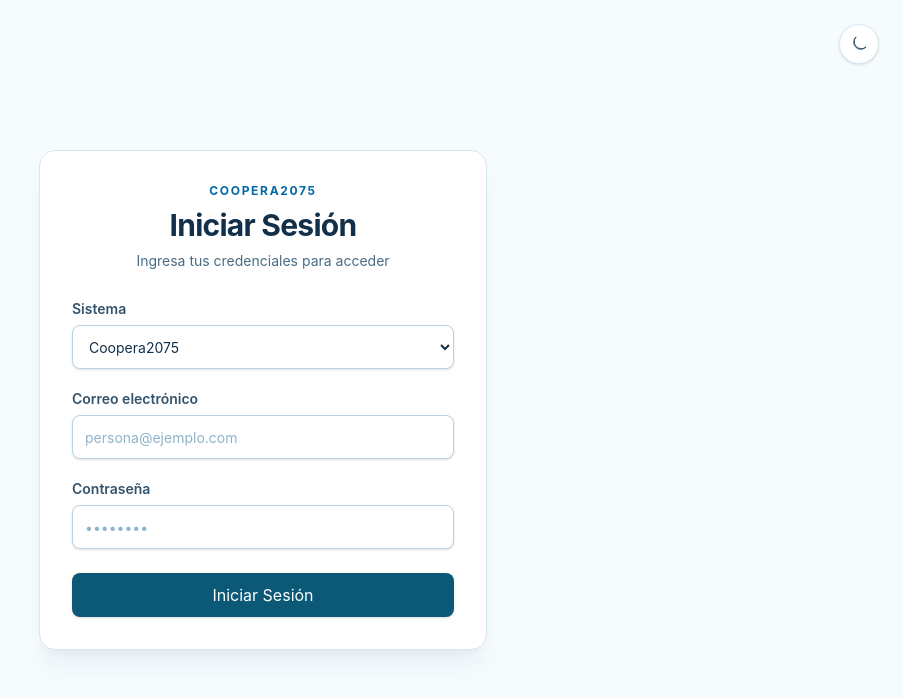
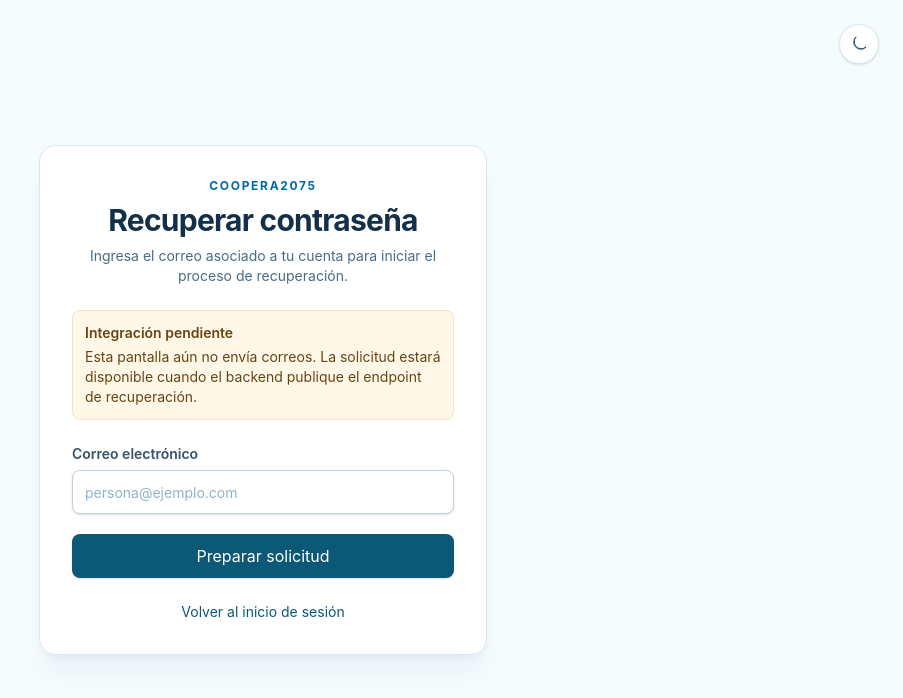
Before and after one commit to AndrxsQ/CooperAnki-frontend, a React (Vite) app: page /forgot-password in a window 1280 px wide. Before the commit this address led to /login. Shown: the top 698 px of the page, without its empty margins (377-1280 px from the left). Built offline with nearby package versions, Linux system fonts and the light colour scheme; no server answers.

Commit message:
feat(account): Crear vista de recuperación de contraseña y confirmación por correo. Provisionalmente implementado sin conexión a API.

```diff
--- /dev/null
+++ b/src/features/auth/components/AuthPageLayout.jsx
@@ -0,0 +1,39 @@
+import { useTheme } from "../../../context/useTheme";
+
+export const AuthPageLayout = ({ children }) => {
+  const { isDark, toggleTheme } = useTheme();
+
+  return (
+    <div className="min-h-screen bg-slate-50 text-slate-900 dark:bg-slate-950 dark:text-slate-100">
+      <button
+        aria-label={isDark ? "Cambiar a tema claro" : "Cambiar a tema oscuro"}
+        aria-pressed={isDark}
+        className="fixed right-4 top-4 z-40 grid h-10 w-10 place-items-center rounded-full border border-slate-200 bg-white text-slate-800 shadow-sm transition-colors hover:border-sky-600 hover:bg-slate-50 dark:border-slate-700 dark:bg-slate-900 dark:text-slate-100 dark:hover:bg-slate-800 sm:right-6 sm:top-6"
+        type="button"
+        onClick={toggleTheme}
+      >
+        {isDark ? (
+          <svg
+            aria-hidden="true"
+            className="h-5 w-5 fill-none stroke-current"
+            viewBox="0 0 24 24"
+          >
+            <circle cx="12" cy="12" r="4" />
+            <path d="M12 2v2m0 16v2M4.93 4.93l1.42 1.42m11.3 11.3 1.42 1.42M2 12h2m16 0h2M4.93 19.07l1.42-1.42m11.3-11.3 1.42-1.42" />
+          </svg>
+        ) : (
+          <svg
+            aria-hidden="true"
+            className="h-5 w-5 fill-none stroke-current"
+            viewBox="0 0 24 24"
+          >
+            <path d="M20.5 15.5A8.5 8.5 0 0 1 8.5 3.5 8.5 8.5 0 1 0 20.5 15.5Z" />
+          </svg>
+        )}
+      </button>
+      <main className="grid min-h-screen place-items-center px-4 py-8 sm:px-6 md:px-8">
+        {children}
+      </main>
+    </div>
+  );
+};
--- a/src/features/auth/components/LoginForm.jsx
+++ b/src/features/auth/components/LoginForm.jsx
@@ -1,6 +1,7 @@
 import { useForm, useWatch } from 'react-hook-form';
 import { zodResolver } from '@hookform/resolvers/zod';
 import { useLocation, useNavigate } from 'react-router-dom';
+import { Link } from "react-router-dom";
 import api from '../../../api/axios';
 import { getUserFacingErrorMessage } from '../../../api/httpErrors';
 import { Button } from '../../../components/ui/Button';
@@ -135,6 +136,20 @@ export const LoginForm = () => {
             {isSubmitting ? 'Iniciando sesión...' : 'Iniciar Sesión'}
           </Button>
         </form>
+        <div className="mt-5 flex flex-wrap justify-center gap-x-4 gap-y-2 text-sm">
+          <Link
+            className="font-semibold text-emerald-800 hover:text-emerald-950 dark:text-emerald-300 dark:hover:text-emerald-200"
+            to="/forgot-password"
+          >
+            ¿Olvidaste tu contraseña?
+          </Link>
+          <Link
+            className="font-semibold text-slate-600 hover:text-slate-900 dark:text-slate-300 dark:hover:text-white"
+            to="/email-confirmation"
+          >
+            Confirmar correo
+          </Link>
+        </div>
       </section>
   );
 };
--- /dev/null
+++ b/src/features/auth/pages/EmailConfirmation.jsx
@@ -0,0 +1,38 @@
+import { Link } from "react-router-dom";
+import { Alert } from "../../../components/ui/Alert";
+import { AuthPageLayout } from "../components/AuthPageLayout";
+
+export const EmailConfirmation = () => (
+  <AuthPageLayout>
+    <section className="w-full max-w-md space-y-6 rounded-2xl border border-slate-200 bg-white p-6 shadow-xl shadow-slate-900/5 sm:p-8 dark:border-slate-700 dark:bg-slate-900">
+      <header className="text-center">
+        <p className="mb-2 text-xs font-bold uppercase tracking-[0.14em] text-sky-700 dark:text-sky-300">
+          Coopera2075
+        </p>
+        <h1 className="text-2xl font-bold tracking-tight text-slate-900 sm:text-3xl dark:text-slate-100">
+          Confirmación de correo
+        </h1>
+        <p className="mt-2 text-sm text-slate-600 dark:text-slate-300">
+          Aquí podrás confirmar la dirección de correo de tu cuenta desde el
+          enlace que recibas.
+        </p>
+      </header>
+
+      <Alert title="Verificación pendiente" variant="warning">
+        El backend todavía no dispone de un endpoint para validar el enlace.
+        Esta pantalla no confirma ni modifica el estado de ninguna cuenta.
+      </Alert>
+
+      <p className="text-center text-sm">
+        <Link
+          className="font-semibold text-emerald-800 hover:text-emerald-950 dark:text-emerald-300 dark:hover:text-emerald-200"
+          to="/login"
+        >
+          Volver al inicio de sesión
+        </Link>
+      </p>
+    </section>
+  </AuthPageLayout>
+);
+
+export default EmailConfirmation;
--- /dev/null
+++ b/src/features/auth/pages/ForgotPassword.jsx
@@ -0,0 +1,88 @@
+import { useState } from "react";
+import { Link } from "react-router-dom";
+import { zodResolver } from "@hookform/resolvers/zod";
+import { useForm } from "react-hook-form";
+import { Alert } from "../../../components/ui/Alert";
+import { Button } from "../../../components/ui/Button";
+import { Input } from "../../../components/ui/Input";
+import { AuthPageLayout } from "../components/AuthPageLayout";
+import { forgotPasswordSchema } from "../schemas/forgotPasswordSchema";
+
+export const ForgotPassword = () => {
+  const [submitted, setSubmitted] = useState(false);
+  const {
+    register,
+    handleSubmit,
+    formState: { errors, isSubmitting },
+  } = useForm({
+    resolver: zodResolver(forgotPasswordSchema),
+    mode: "onTouched",
+    defaultValues: { email: "" },
+  });
+
+  const onSubmit = () => setSubmitted(true);
+
+  return (
+    <AuthPageLayout>
+      <section className="w-full max-w-md space-y-6 rounded-2xl border border-slate-200 bg-white p-6 shadow-xl shadow-slate-900/5 sm:p-8 dark:border-slate-700 dark:bg-slate-900">
+        <header className="text-center">
+          <p className="mb-2 text-xs font-bold uppercase tracking-[0.14em] text-sky-700 dark:text-sky-300">
+            Coopera2075
+          </p>
+          <h1 className="text-2xl font-bold tracking-tight text-slate-900 sm:text-3xl dark:text-slate-100">
+            Recuperar contraseña
+          </h1>
+          <p className="mt-2 text-sm text-slate-600 dark:text-slate-300">
+            Ingresa el correo asociado a tu cuenta para iniciar el proceso de
+            recuperación.
+          </p>
+        </header>
+
+        <Alert title="Integración pendiente" variant="warning">
+          Esta pantalla aún no envía correos. La solicitud estará disponible
+          cuando el backend publique el endpoint de recuperación.
+        </Alert>
+
+        {submitted && (
+          <Alert title="Solicitud preparada" variant="info">
+            El correo pasó la validación local, pero no se envió ninguna
+            solicitud al servidor.
+          </Alert>
+        )}
+
+        <form
+          className="grid gap-5"
+          noValidate
+          onSubmit={handleSubmit(onSubmit)}
+        >
+          <Input
+            autoComplete="email"
+            disabled={isSubmitting}
+            error={errors.email?.message}
+            label="Correo electrónico"
+            maxLength={150}
+            placeholder="persona@ejemplo.com"
+            type="email"
+            {...register("email", {
+              onChange: () => setSubmitted(false),
+            })}
+          />
+          <Button disabled={isSubmitting} fullWidth size="lg" type="submit">
+            Preparar solicitud
+          </Button>
+        </form>
+
+        <p className="text-center text-sm">
+          <Link
+            className="font-semibold text-emerald-800 hover:text-emerald-950 dark:text-emerald-300 dark:hover:text-emerald-200"
+            to="/login"
+          >
+            Volver al inicio de sesión
+          </Link>
+        </p>
+      </section>
+    </AuthPageLayout>
+  );
+};
+
+export default ForgotPassword;
--- a/src/features/auth/pages/Login.jsx
+++ b/src/features/auth/pages/Login.jsx
@@ -1,41 +1,11 @@
 import { LoginForm } from "../components/LoginForm";
-import { useTheme } from "../../../context/useTheme";
+import { AuthPageLayout } from "../components/AuthPageLayout";
 
 const Login = () => {
-  const { isDark, toggleTheme } = useTheme();
-
   return (
-    <div className="min-h-screen bg-slate-50 text-slate-900 dark:bg-slate-950 dark:text-slate-100">
-      <button
-        aria-label={isDark ? "Cambiar a tema claro" : "Cambiar a tema oscuro"}
-        aria-pressed={isDark}
-        className="fixed right-4 top-4 z-40 grid h-10 w-10 place-items-center rounded-full border border-slate-200 bg-white text-slate-800 shadow-sm transition-colors hover:border-sky-600 hover:bg-slate-50 dark:border-slate-700 dark:bg-slate-900 dark:text-slate-100 dark:hover:bg-slate-800 sm:right-6 sm:top-6"
-        type="button"
-        onClick={toggleTheme}
-      >
-        {isDark ? (
-          <svg
-            aria-hidden="true"
-            className="h-5 w-5 fill-none stroke-current"
-            viewBox="0 0 24 24"
-          >
-            <circle cx="12" cy="12" r="4" />
-            <path d="M12 2v2m0 16v2M4.93 4.93l1.42 1.42m11.3 11.3 1.42 1.42M2 12h2m16 0h2M4.93 19.07l1.42-1.42m11.3-11.3 1.42-1.42" />
-          </svg>
-        ) : (
-          <svg
-            aria-hidden="true"
-            className="h-5 w-5 fill-none stroke-current"
-            viewBox="0 0 24 24"
-          >
-            <path d="M20.5 15.5A8.5 8.5 0 0 1 8.5 3.5 8.5 8.5 0 1 0 20.5 15.5Z" />
-          </svg>
-        )}
-      </button>
-      <main className="grid min-h-screen place-items-center px-4 py-8 sm:px-6 md:px-8">
-        <LoginForm />
-      </main>
-    </div>
+    <AuthPageLayout>
+      <LoginForm />
+    </AuthPageLayout>
   );
 };
 
--- /dev/null
+++ b/src/features/auth/schemas/forgotPasswordSchema.js
@@ -0,0 +1,10 @@
+import { z } from "zod";
+
+export const forgotPasswordSchema = z.object({
+  email: z
+    .string()
+    .trim()
+    .min(1, "El correo es obligatorio")
+    .email("El correo no tiene un formato válido")
+    .max(150, "El correo no puede superar 150 caracteres"),
+});
--- a/src/routes/AppRouter.jsx
+++ b/src/routes/AppRouter.jsx
@@ -5,6 +5,8 @@ import Dashboard from '../features/territorial/pages/Dashboard';
 import DetailedView from '../features/territorial/pages/DetailedView';
 import EconomicUnitProfile from '../features/economic-units/pages/EconomicUnitProfile';
 import Login from '../features/auth/pages/Login';
+import ForgotPassword from '../features/auth/pages/ForgotPassword';
+import EmailConfirmation from '../features/auth/pages/EmailConfirmation';
 import Register from '../features/auth/pages/Register';
 import Landing from '../features/landing/pages/Landing';
 import CallProposal from '../features/calls/pages/CallProposal';
@@ -35,6 +37,8 @@ export const AppRouter = () => {
       <ScrollToTop />
       <Routes>
         <Route path="/login" element={<Login />}/>
+        <Route path="/forgot-password" element={<ForgotPassword />}/>
+        <Route path="/email-confirmation" element={<EmailConfirmation />}/>
         <Route path="/survey" element={<Survey />}/>
         <Route path="/survey-admin" element={<SurveyAdmin />}/>
         <Route element={<ProtectedRoute />}>
```
